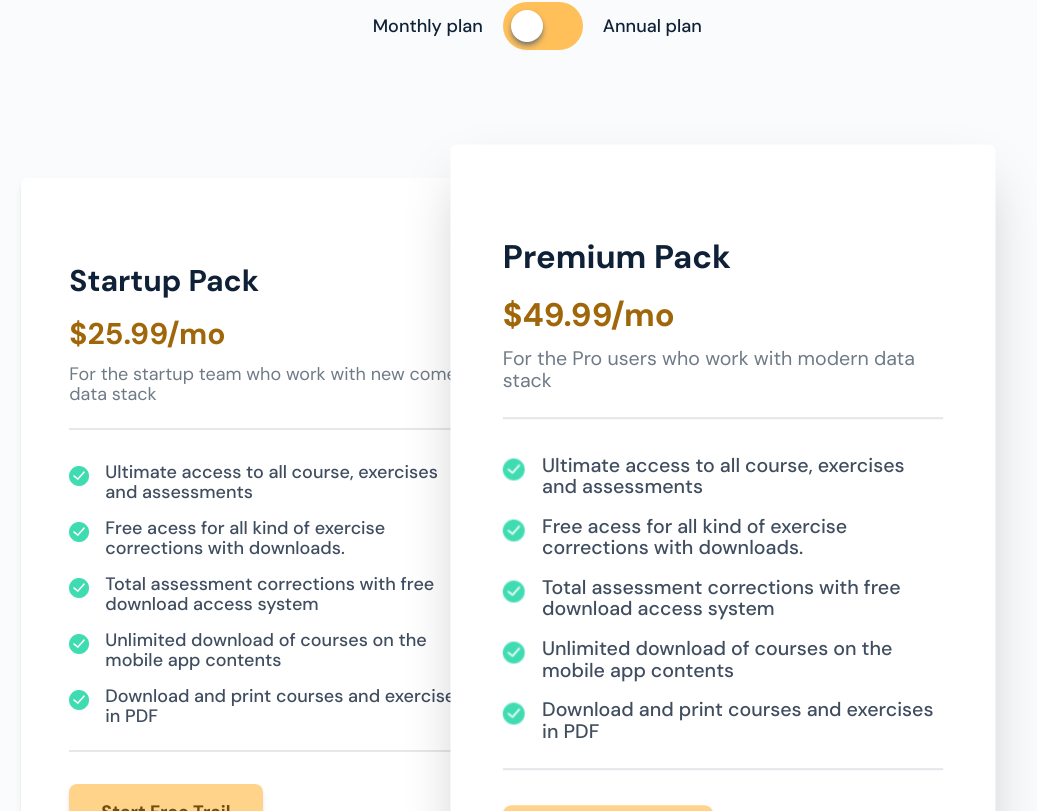
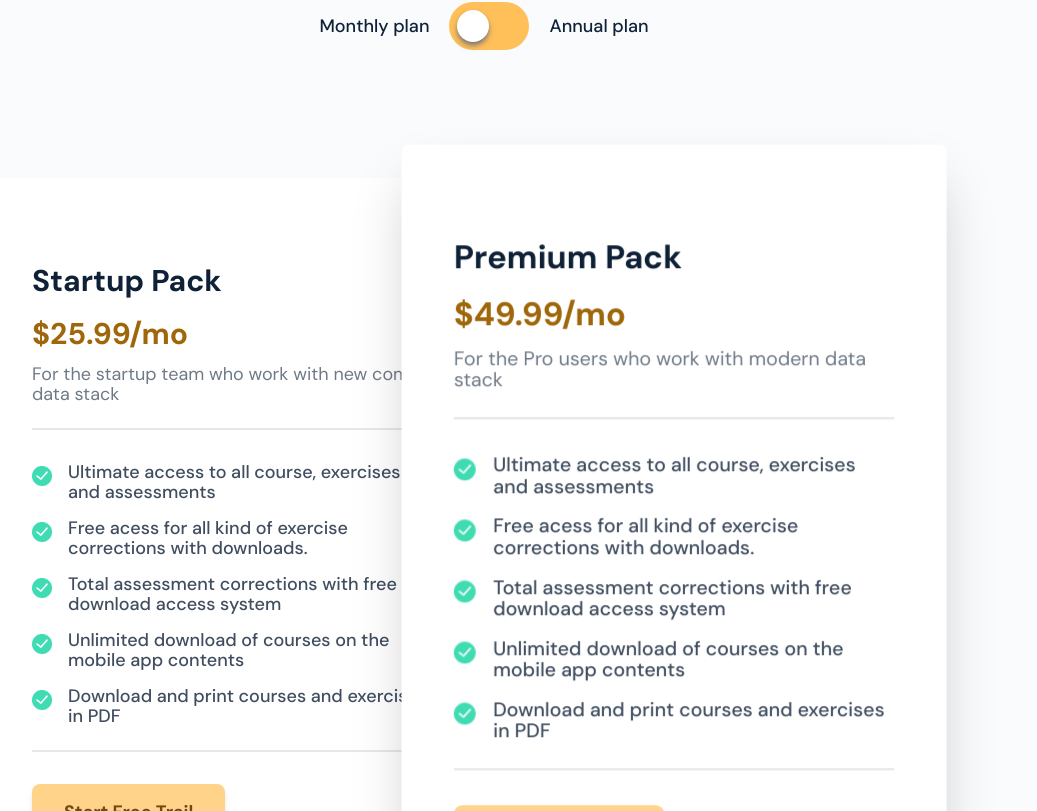
Before and after one commit to KhaledMostafa990/nextjs-agency-website-landing-page, a Next.js app: page / in a window 1280 px wide. Shown: the part 4089-4900 px from the top of the page, without its empty margins (156-1193 px from the left). Built offline with nearby package versions, Linux system fonts and the light colour scheme.

Commit message:
customized improvement for pricing section

```diff
--- a/components/Pricing.js
+++ b/components/Pricing.js
@@ -4,40 +4,41 @@ import { ButtonPrimary } from './ButtonPrimary';
 export default function Pricing({ pricing }) {
   const [pricePlan, setPricePlan] = useState(pricing.monthly);
   const [activePlan, setActivePlan] = useState('monthly');
-  const togglePricingCards = (e) => {
-    const activePricing = document.querySelectorAll(
-      `.${e.target.getAttribute('data-plan')}`
-    );
+  const [hovred, setHovred] = useState(false);
 
-    activePricing.forEach((elm) => {
-      elm.classList.remove('flip', 'flip-right', 'flip-left');
+  function toggleActiveCard(card, idx) {
+    idx === 1 && card.classList.toggle('flip-left');
+    idx === 0 && card.classList.toggle('flip-right');
+    card.classList.toggle('active');
+  }
+
+  function togglePricingPlan(e) {
+    const elements = document.querySelectorAll(`.custom-card-effects`);
+    elements.forEach((card, idx) => {
+      toggleActiveCard(card, idx);
     });
 
+    setTimeout(() => {
       if (e.target.value === 'monthly') {
-      setActivePlan('yearly');
+        setActivePlan('annual');
         setPricePlan(pricing.annual);
-      activePricing.forEach((elm, idx) => {
-        if (idx === 0) {
-          elm.classList.add('flip', 'flip-right');
-        }
-        elm.classList.add('flip', 'flip-left');
-        console.log(elm);
-      });
-    } else {
+      } else if (e.target.value === 'annual') {
         setActivePlan('monthly');
         setPricePlan(pricing.monthly);
-      activePricing.forEach((elm, idx) => {
-        if (idx === 0) {
-          elm.classList.remove('flip', 'flip-right');
       }
-        elm.classList.remove('flip', 'flip-left');
+    }, 150);
+  }
+
+  function handleCardClick(e) {
+    const cardConatier = [...e.currentTarget.parentElement.children];
+    cardConatier.forEach((card, idx) => {
+      toggleActiveCard(card, idx);
     });
   }
-  };
 
   return (
     <section className='col-span-12 container h-full py-24 xl:pb-28 bg-background-secondary '>
-      <div className='col-span-12 md:col-start-2 md:col-span-12 xl:col-start-2 xl:col-span-12 3xl:col-start-3 flex flex-col gap-10 md:gap-16 overflow-hidden items-center justify-center'>
+      <div className='col-span-12 md:col-start-2 md:col-span-10 3xl:col-start-3 3xl:col-span-8 flex flex-col gap-10 md:gap-16 overflow-hidden items-center justify-center'>
         <div className='flex flex-col items-center gap-20 xl:gap-32 px-4 py-24'>
           {/** Intro **/}
           <div className='flex flex-col gap-10 items-center'>
@@ -60,8 +61,7 @@ export default function Pricing({ pricing }) {
                 <input
                   type={'checkbox'}
                   value={activePlan}
-                  onChange={togglePricingCards}
-                  data-plan={activePlan}
+                  onClick={togglePricingPlan}
                   className={
                     'bg-primary-base relative w-16 h-8 block appearance-none rounded-full checked:before:translate-x-full before:transition-transform before:duration-500  before:absolute before:w-1/2 before:h-full before:bg-white before:rounded-full before:shadow-md before:shadow-neutral-500 '
                   }
@@ -76,16 +76,19 @@ export default function Pricing({ pricing }) {
           {/* Intro End */}
 
           {/** Pricing Cards **/}
-          <div className='flex flex-col lg:flex-row gap-8 md:gap-16 xl:gap-8 items-center transition-all duration-700'>
-            {pricePlan.map((plan, idx) => {
+          <div className='flex flex-col lg:flex-row gap-8 md:gap-16 lg:gap-0 items-center transition-all duration-700'>
+            {pricePlan.map((plan, idx, array) => {
               return (
                 // Card
                 <div
                   key={plan.packName}
-                  className={`${activePlan} max-w-[420px] xl:max-w-[500px] py-10 md:py-20 px-6 md:px-12 bg-background-base rounded-md shadow-xl lg:shadow-md flex flex-col gap-6 md:gap-8 lg:[&.active]:shadow-2xl lg:[&.active]:scale-[1.09] lg:[&.active]:translate-x-[-5rem] duration-300
-                  ${idx === 1 && 'active'}
-                  flip
-                  `}
+                  className={`
+                  custom-card-effects flip max-w-[420px] xl:max-w-[500px] py-10 md:py-20 px-6 md:px-12 bg-background-base rounded-md shadow-xl lg:shadow-md flex flex-col gap-6 md:gap-8 lg:[&.active]:shadow-2xl  ${
+                    idx === 1 && 'active'
+                  }  `}
+                  onMouseEnter={(e) => hovred && handleCardClick(e)}
+                  onMouseOver={(e) => setHovred(true)}
+                  onMouseLeave={(e) => setHovred(false)}
                 >
                   {/* Card intro */}
                   <div className='flex flex-col gap-2 border-b-2 pb-6 '>
--- a/pages/index.js
+++ b/pages/index.js
@@ -161,7 +161,6 @@ export async function getStaticProps() {
         {
           packName: 'Premium Pack',
           price: '$309.99/mo',
-
           audience: 'For the Pro users who work with modern data stack',
           benefits: [
             {
--- a/styles/globals.scss
+++ b/styles/globals.scss
@@ -15,15 +15,50 @@ a,
 nav li {
   cursor: pointer;
 }
-.flip {
+.custom-card-effects {
+  transition: transform 0.48s;
   backface-visibility: hidden;
-  transition: all;
-  &-right {
-    transform: perspective(2000px) rotateY(-360deg);
-  }
+  --tsAmount: 3.75rem;
+  --scaleAmount: 1.09;
+  --rotateAmount: 360deg;
+  --perspective: 2250px;
+  transform: perspective(2600px) rotateY(0deg);
 
-  &-left {
-    transform: perspective(2000px) rotateY(360deg);
+  @media screen and (min-width: 1024px) {
+    &.flip {
+      &-right {
+        transform: perspective(2600px) rotateY(-360deg);
+      }
+      &-left {
+        transform: perspective(2600px) rotateY(360deg);
+      }
+    }
+
+    &.active {
+      &:first-child {
+        z-index: 10;
+      }
+
+      &.flip {
+        &:last-child {
+          transform: perspective(var(--perspective)) rotateY(0deg)
+            translateX(calc(var(--tsAmount) * -1)) scale(var(--scaleAmount));
+          &.flip-left {
+            transform: perspective(var(--perspective)) rotateY(360deg)
+              translateX(calc(var(--tsAmount) * -1)) scale(var(--scaleAmount));
+          }
+        }
+
+        &:first-child {
+          transform: perspective(var(--perspective)) rotateY(0deg)
+            translateX(var(--tsAmount)) scale(var(--scaleAmount));
+          &.flip-right {
+            transform: perspective(var(--perspective)) rotateY(-360deg)
+              translateX(var(--tsAmount)) scale(var(--scaleAmount));
+          }
+        }
+      }
+    }
   }
 }
 
```
Lines whose indentation alone changed are shown as unchanged.
